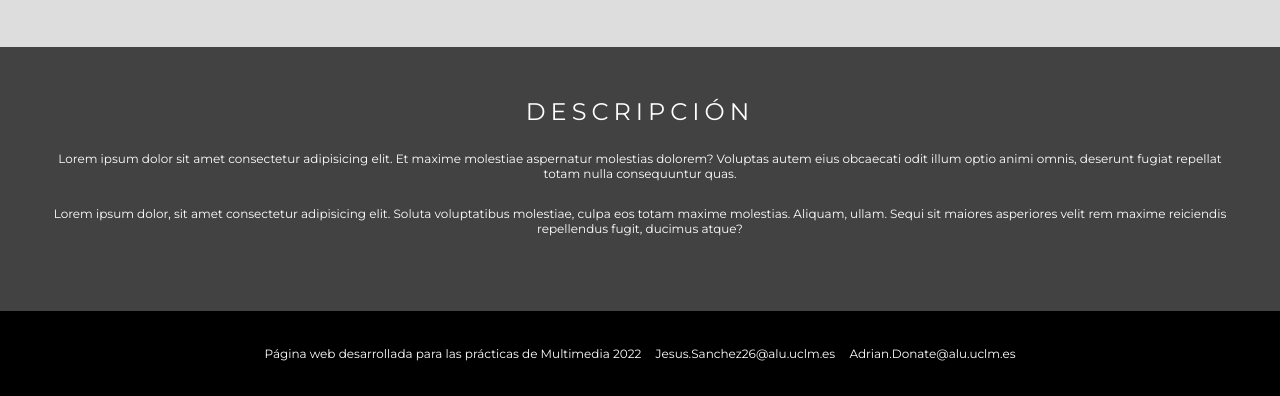
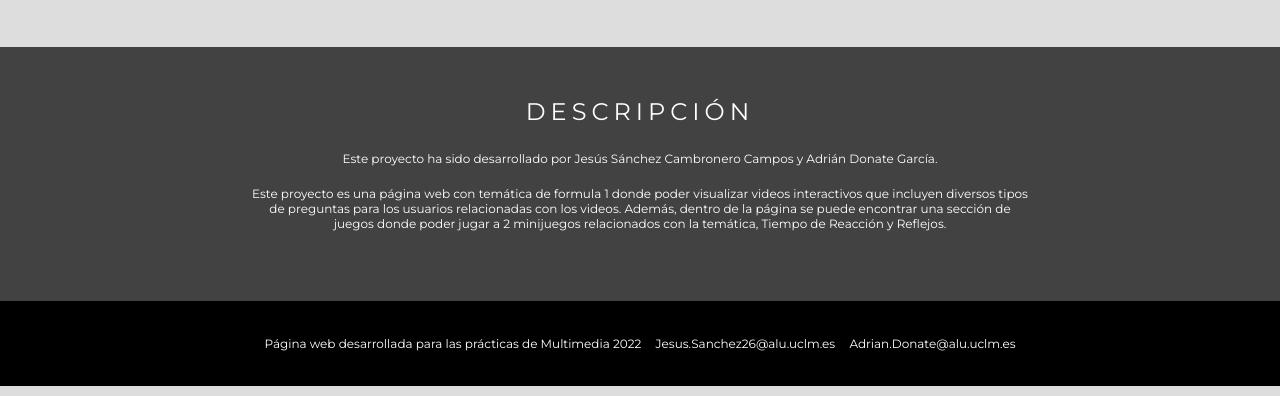
Before and after one commit to JesusSanchez26/labMultimedia, a plain HTML site: page index.html in a window 1280 px wide. Shown: the part 554-950 px from the top of the page. Drawn offline with Linux system fonts and the light colour scheme.

Commit message:
Finalizado

```diff
--- a/css/main.css
+++ b/css/main.css
@@ -211,6 +211,7 @@ nav a:hover {
     text-align: center;
     color: #fff;
     font-size: 12px;
+    margin: 20px 200px;
 }
 
 footer {
--- a/index.html
+++ b/index.html
@@ -108,8 +108,8 @@
     <section id="presentacion">
         <div>
             <h1>Descripción</h1>
-            <p>Lorem ipsum dolor sit amet consectetur adipisicing elit. Et maxime molestiae aspernatur molestias dolorem? Voluptas autem eius obcaecati odit illum optio animi omnis, deserunt fugiat repellat totam nulla consequuntur quas.</p>
-            <p>Lorem ipsum dolor, sit amet consectetur adipisicing elit. Soluta voluptatibus molestiae, culpa eos totam maxime molestias. Aliquam, ullam. Sequi sit maiores asperiores velit rem maxime reiciendis repellendus fugit, ducimus atque?</p>
+            <p>Este proyecto ha sido desarrollado por Jesús Sánchez Cambronero Campos y Adrián Donate García.</p>
+            <p>Este proyecto es una página web con temática de formula 1 donde poder visualizar videos interactivos que incluyen diversos tipos de preguntas para los usuarios relacionadas con los videos. Además, dentro de la página se puede encontrar una sección de juegos donde poder jugar a 2 minijuegos relacionados con la temática, Tiempo de Reacción y Reflejos.</p>
         </div>
     </section>
 
```
Also changed, not shown: juegos.html (+2 -2 lines), minijuego2.html (+1 -1 lines).
